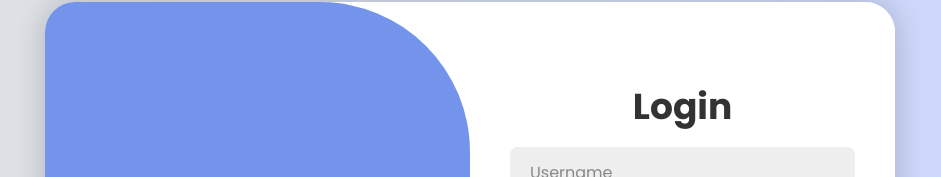
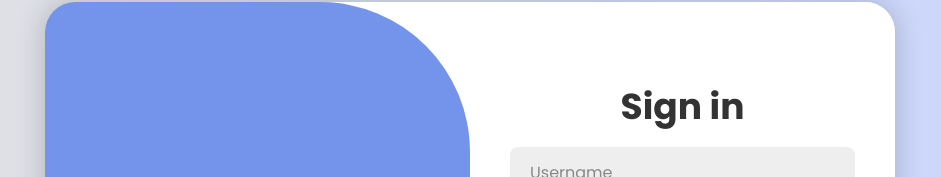
Before and after one commit to anhtudo97/login-register-animation, a React (Vite) app: page / in a window 1280 px wide. Shown: the part 123-300 px from the top of the page, without its empty margins (170-1111 px from the left). Built offline with nearby package versions, Linux system fonts and the light colour scheme.

Commit message:
chore: change title

```diff
--- a/src/App.tsx
+++ b/src/App.tsx
@@ -17,7 +17,7 @@ function App() {
     <div className={twMerge("container", active && "active")}>
       <div className="form-box login">
         <form action="#">
-          <h1>Login</h1>
+          <h1>Sign in</h1>
           <div className="input-box">
             <input type="text" placeholder="Username" required />
             <i className='bx bxs-user'></i>
```
